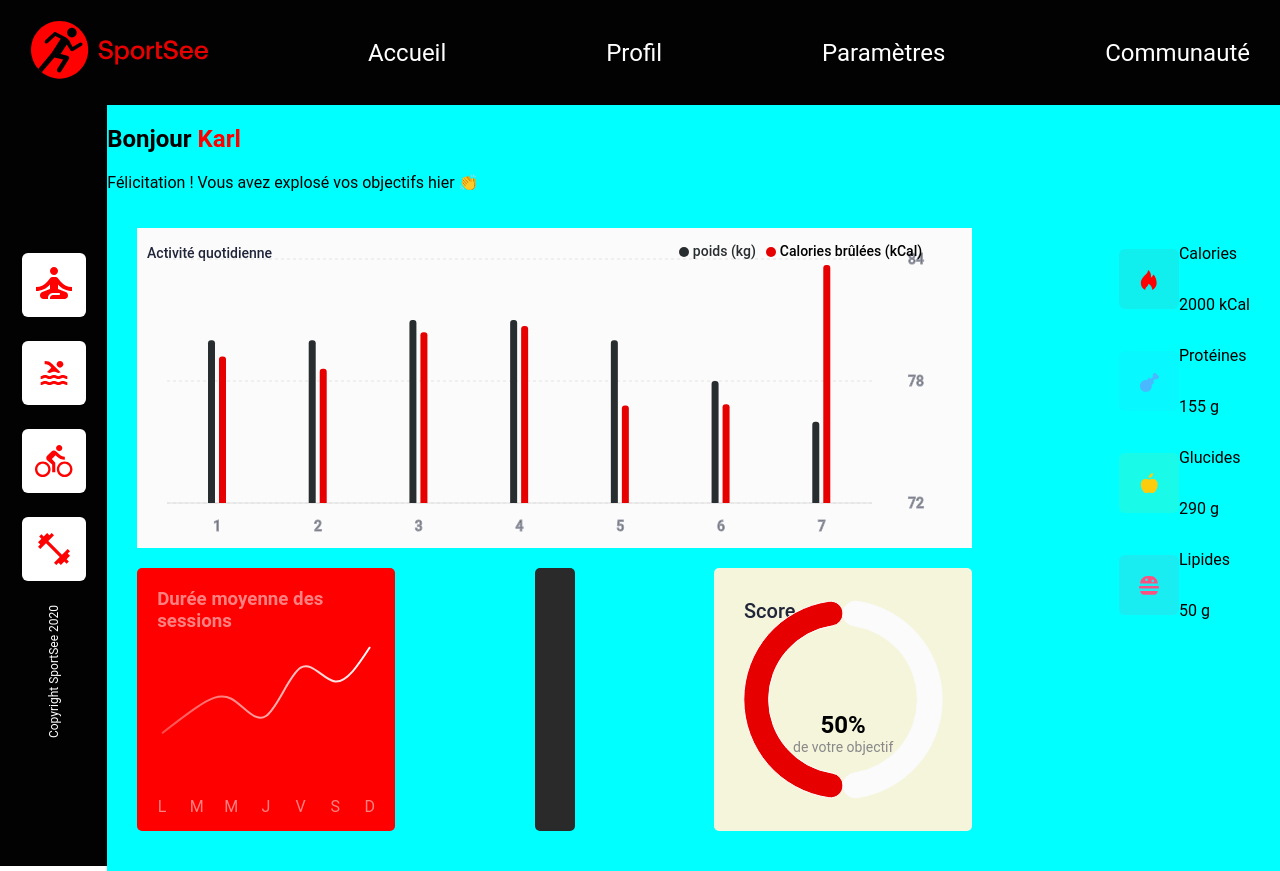
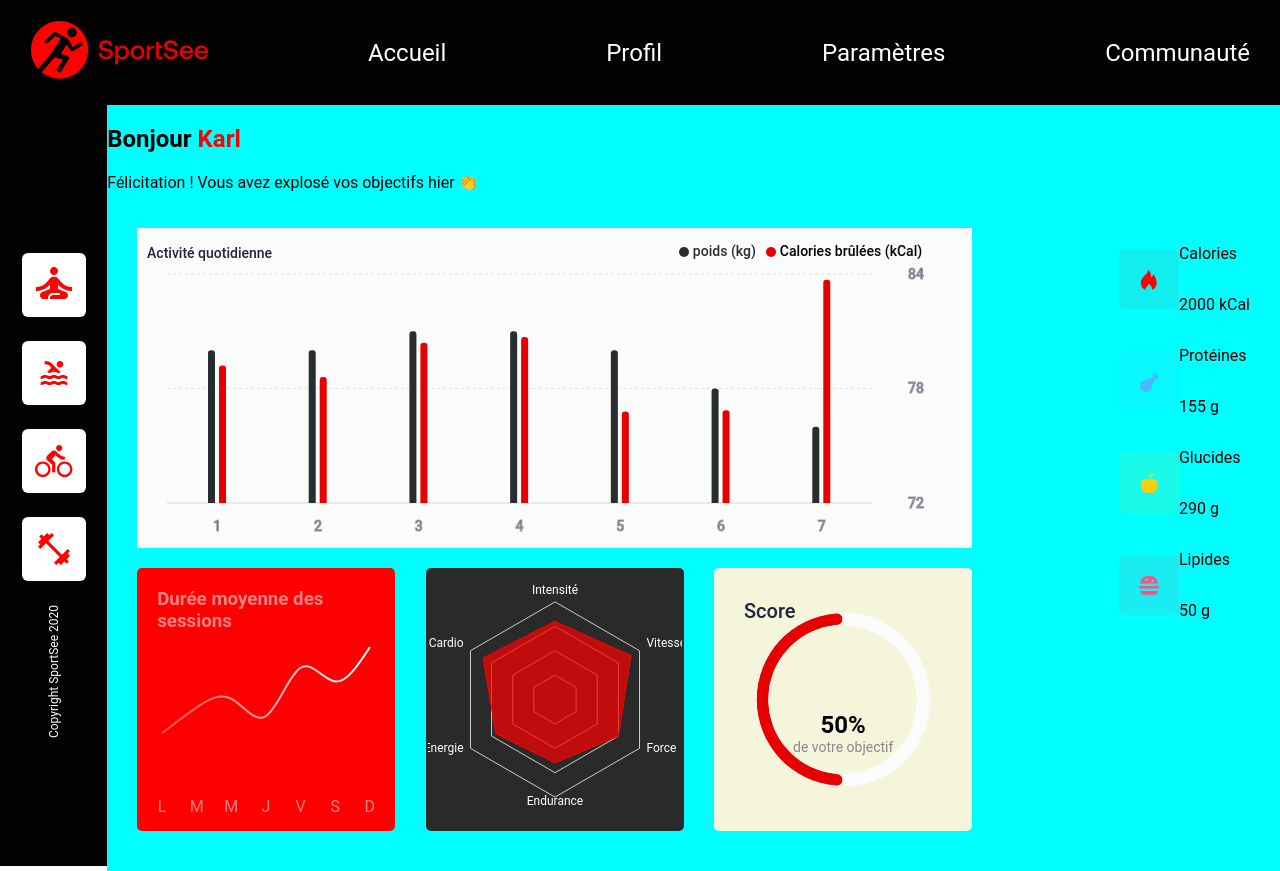
Before and after one commit to MD-974/p12-SportSee-Front, a React (Vite) app: page / in a window 1280 px wide. Built offline with nearby package versions, Linux system fonts and the light colour scheme.

Commit message:
✅ mse en place du scss de .custom-tooltip  pour Sessionchart

```diff
--- a/src/components/BarchartDiagram/BarchartDiagram.jsx
+++ b/src/components/BarchartDiagram/BarchartDiagram.jsx
@@ -67,7 +67,7 @@ export default function BarchartDiagram() {
       <ResponsiveContainer width="100%" height="100%">
         <BarChart
           data={data}
-          margin={{ top: 5, right: 30, left: 20, bottom: 5 }}
+          margin={{ top: 20, right: 30, left: 20, bottom: 5 }}
         >
           <text
             x={0}
@@ -124,7 +124,7 @@ export default function BarchartDiagram() {
             verticalAlign="top"
             layout="horizontal"
             align="right"
-            // wrapperStyle={{ marginBottom: 20 }}
+            wrapperStyle={{ top: 5 }}
             formatter={(value) => {
               if (value === "Calories brûlées (kCal)") {
                 return <span style={{ color: "#000000" }}>{value}</span>
@@ -157,28 +157,3 @@ export default function BarchartDiagram() {
     </div>
   )
 }
-// const data = [
-//   { day: "1", poids: 72, calories: 2200 },
-//   { day: "2", poids: 73, calories: 2300 },
-//   { day: "3", poids: 74, calories: 2400 },
-//   { day: "4", poids: 75, calories: 2500 },
-//   { day: "5", poids: 76, calories: 2600 },
-//   { day: "6", poids: 77, calories: 2700 },
-//   { day: "7", poids: 78, calories: 2800 },
-// ]
-
-// function ActivityChart() {
-//   return (
-//     <BarChart width={500} height={300} data={data}>
-//       <CartesianGrid strokeDasharray="3 3" />
-//       <XAxis dataKey="day" />
-//       <YAxis />
-//       <Tooltip />
-//       <Legend />
-//       <Bar dataKey="poids" fill="#000" />
-//       <Bar dataKey="calories" fill="#FF0000" />
-//     </BarChart>
-//   )
-// }
-
-// export default ActivityChart
--- a/src/components/Objectif/Objectif.jsx
+++ b/src/components/Objectif/Objectif.jsx
@@ -41,7 +41,7 @@ const Objectif = () => {
             startAngle={-270} // Angle de départ (semi-circulaire)
             endAngle={90} // Angle de fin (semi-circulaire)
             innerRadius="60%" // Rayon interne (cercle creux)
-            outerRadius="80%" // Rayon externe
+            outerRadius="70%" // Rayon externe
             cornerRadius={20} // Arrondir les coins pour les sections
           ></Pie>
         </PieChart>
--- a/src/components/Radarchart/Radar.jsx
+++ b/src/components/Radarchart/Radar.jsx
@@ -21,18 +21,17 @@ export default function RadarChartDiagram() {
     <div
       className="radar"
       style={{
-        width: "100%",
-        maxWidth: "258px",
+        width: "258px",
         height: "263px",
         backgroundColor: "#2A2A2A",
-        padding: "20px",
+        padding: "2px",
         borderRadius: "5px",
         color: "#FFFFFF",
       }}
     >
       <ResponsiveContainer width="100%" height="100%">
         <RadarChart data={data}>
-          <PolarGrid />
+          <PolarGrid radialLines={false} />
           <PolarAngleAxis
             dataKey="subject"
             tick={{ fill: "#FFFFFF", fontSize: 12 }}
--- a/src/components/Sessionschart/Sessionschart.jsx
+++ b/src/components/Sessionschart/Sessionschart.jsx
@@ -83,7 +83,7 @@ export default function SessionDurationChart() {
             cursor={{
               stroke: "#000000",
               strokeOpacity: "10%",
-              strokeWidth: "20%",
+              strokeWidth: "20px",
               height: "auto",
             }}
           />
--- a/src/components/Sessionschart/Sessionschart.scss
+++ b/src/components/Sessionschart/Sessionschart.scss
@@ -1,9 +1,14 @@
 .custom-tooltip {
     background-color: #fff;
-    border: 1px solid #ccc;
+    // border: 1px solid #ccc;
     color: #000000;
-    width: 60px;
-    height: 40px;
+    font-size: 8px;
+    font-weight: 500;
+    width: 39px;
+    height: 25px;
     padding: 5px;
-    text-align: center;
+    // text-align: center;
+    display: flex;
+    align-items: center;
+    justify-content: center;
 }
```
